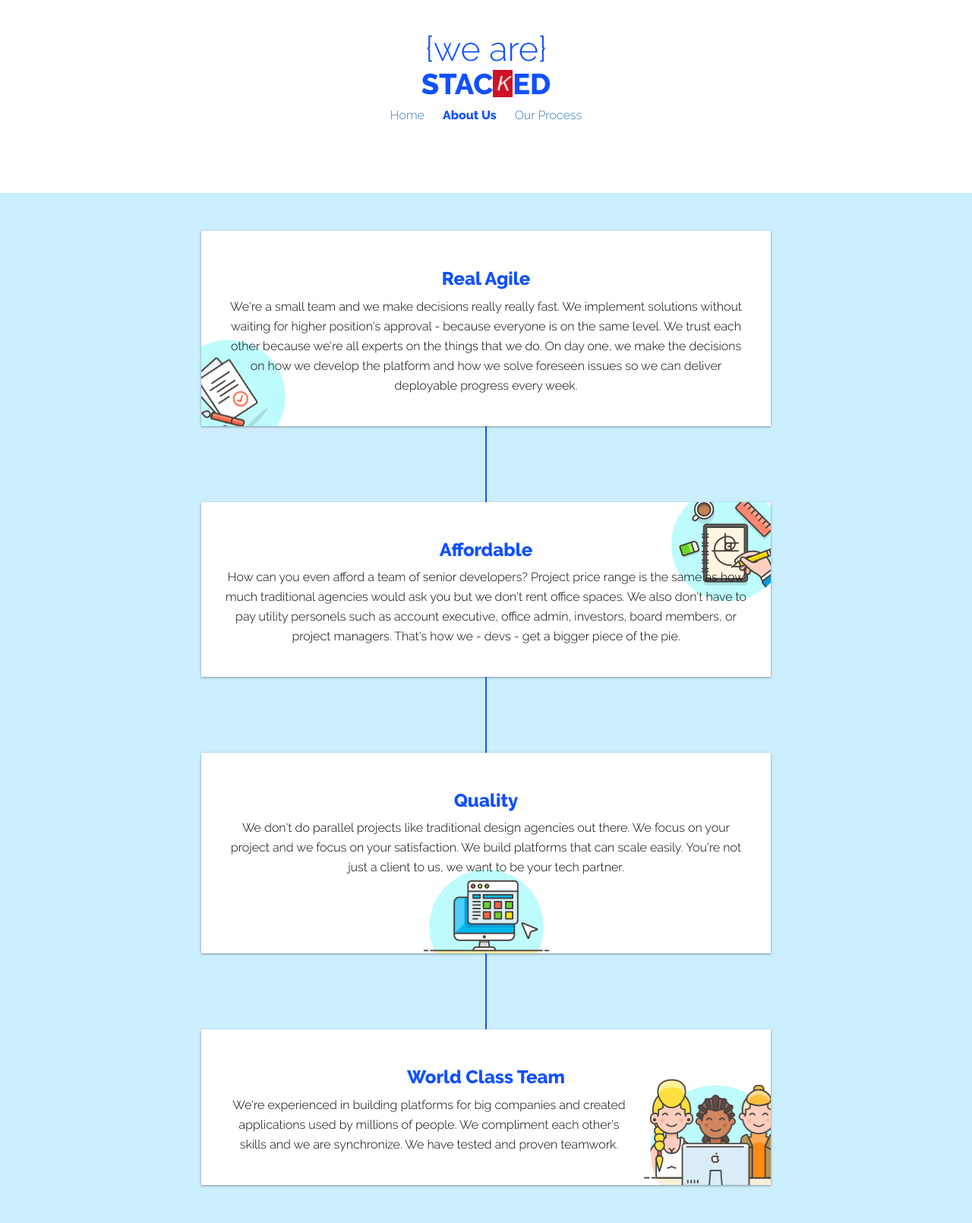
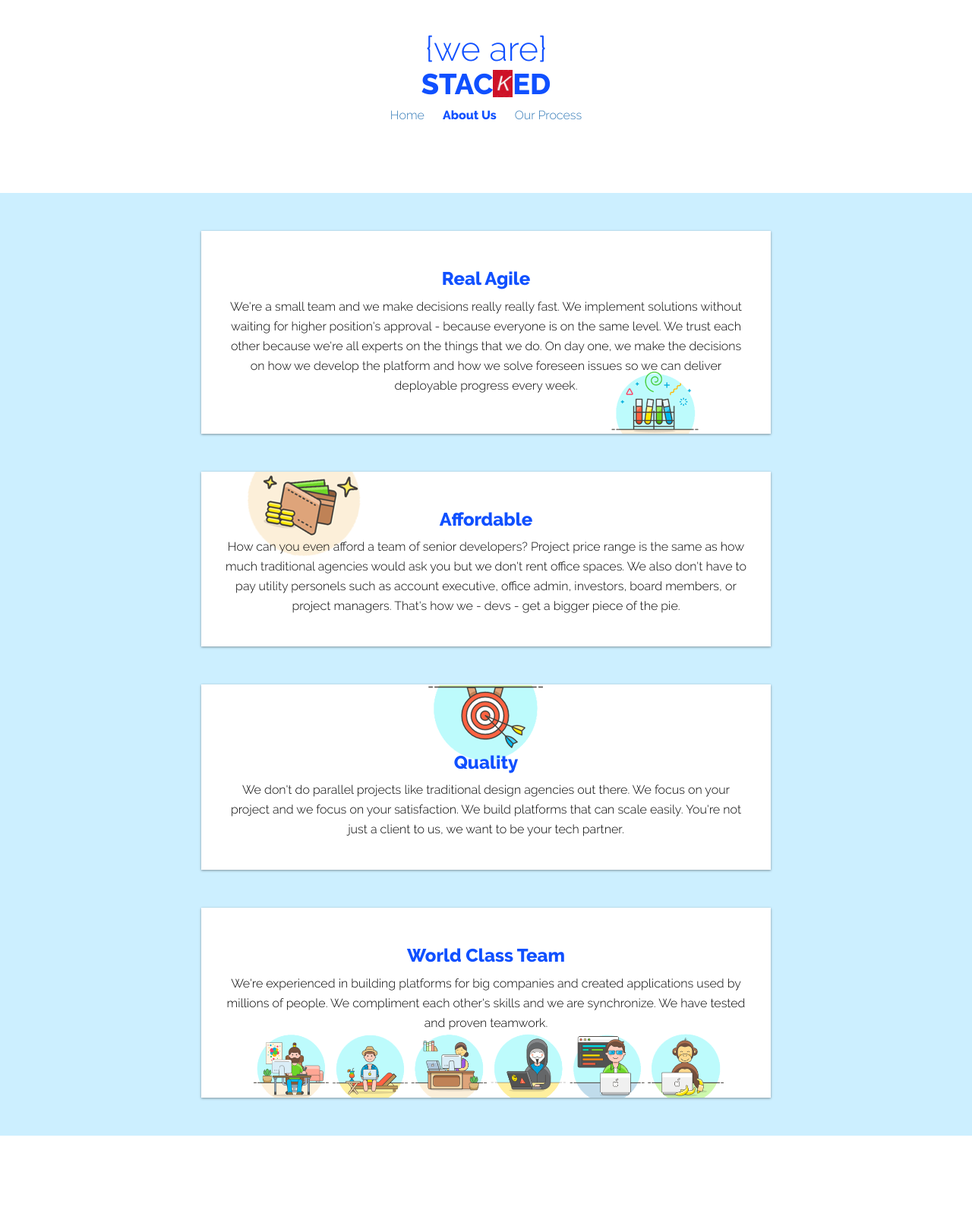
Before and after one commit to codingpajamas/codingpajamas.github.io, a Jekyll site: the page demos/wearestacked/about.html, which Jekyll copies as it is, in a window 1280 px wide. Shown: the whole page at 76% size. Built offline with Jekyll 4.4.1, drawn with Linux system fonts in a browser that asks for light colours; after the commit the page ends 1495 px from its top, so only the background shows below that.

Commit message:
update demo

```diff
--- a/demos/wearestacked/about.html
+++ b/demos/wearestacked/about.html
@@ -62,29 +62,29 @@
 		<div class="container ">
 			<div class="row">
 				<div class="col-md-8 col-md-push-2">
-					<div class="process-section-wrapx clearfix">
-						<div class="process-section process-section-1">
+					<div class="about-section-wrapx clearfix">
+						<div class="about-section about-section-1">
 							<h3 class="font-bold blue-text">Real Agile</h3>
 			 				<p>We're a small team and we make decisions really really fast. We implement solutions without waiting for higher position's approval - because everyone is on the same level. We trust each other because we're all experts on the things that we do. On day one, we make the decisions on how we develop the platform and how we solve foreseen issues so we can deliver deployable progress every week.</p>
 			 			</div>
 		 			</div>
 
-	 				<div class="process-section-wrap clearfix">
-		 				<div class="process-section process-section-2">
+	 				<div class="about-section-wrap clearfix">
+		 				<div class="about-section about-section-2">
 			 				<h3 class="font-bold blue-text">Affordable</h3>
 			 				<p>How can you even afford a team of senior developers? Project price range is the same as how much traditional agencies would ask you but we don't rent office spaces. We also don't have to pay utility personels such as account executive, office admin, investors, board members, or project managers. That's how we - devs - get a bigger piece of the pie. </p>
 			 			</div>
 		 			</div>
 
-					<div class="process-section-wrap clearfix">
-						<div class="process-section process-section-3">
+					<div class="about-section-wrap clearfix">
+						<div class="about-section about-section-3">
 							<h3 class="font-bold blue-text">Quality</h3>
 			 				<p>We don't do parallel projects like traditional design agencies out there. We focus on your project and we focus on your satisfaction. We build platforms that can scale easily. You're not just a client to us, we want to be your tech partner.</p>
 			 			</div>
 		 			</div>
 
-	 				<div class="process-section-wrap clearfix">
-		 				<div class="process-section process-section-5">
+	 				<div class="about-section-wrap clearfix">
+		 				<div class="about-section about-section-4">
 			 				<h3 class="font-bold blue-text">World Class Team</h3>
 			 				<p>We're experienced in building platforms for big companies and created applications used by millions of people. We compliment each other's skills and we are synchronize. We have tested and proven teamwork.</p>
 			 			</div>
--- a/demos/wearestacked/assets/css/light.css
+++ b/demos/wearestacked/assets/css/light.css
@@ -143,6 +143,37 @@ body {
 }
 
 
+.about-section {
+	background-color: #fff;
+    box-shadow: 0 1px 3px rgba(0,0,0,0.4);
+    padding: 30px;
+    text-align: center;
+    line-height: 26px;
+    color: #000;
+}
+
+.about-section-1 {
+	background: url(../images/about/1.png) no-repeat #fff 85% 100%;
+	padding-bottom: 40px;
+}
+.about-section-2 {
+	background: url(../images/about/2.png) no-repeat #fff 10% 0%;
+}
+.about-section-3 {
+	background: url(../images/about/3.png) no-repeat #fff 50% 0%;
+	padding-top: 70px;
+}
+.about-section-4 {
+	background: url(../images/about/4.png) no-repeat #fff 50% 100%;
+	padding-bottom: 75px;
+}
+
+.about-section-wrap {
+	position: relative;
+	padding-top: 50px;
+}
+
+
 
 /* responsive resets */
 /* md view */
```
Also changed, not shown: demos/wearestacked/process.html (+5 -5 lines), demos/wearestacked/assets/images/about/1.png (added), demos/wearestacked/assets/images/about/2.png (added), demos/wearestacked/assets/images/about/3.png (added), demos/wearestacked/assets/images/about/4.png (added).
